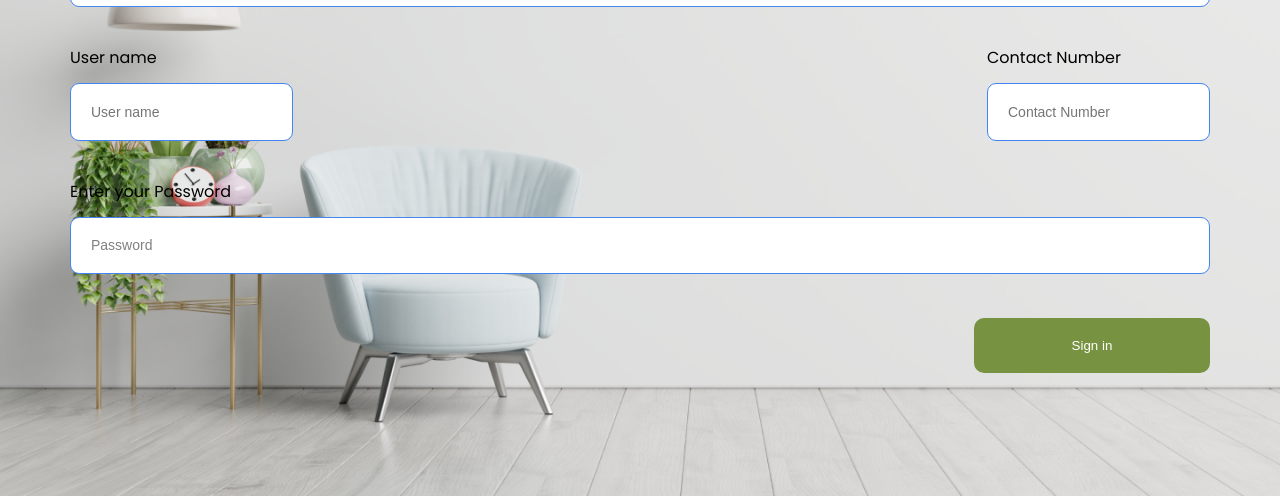
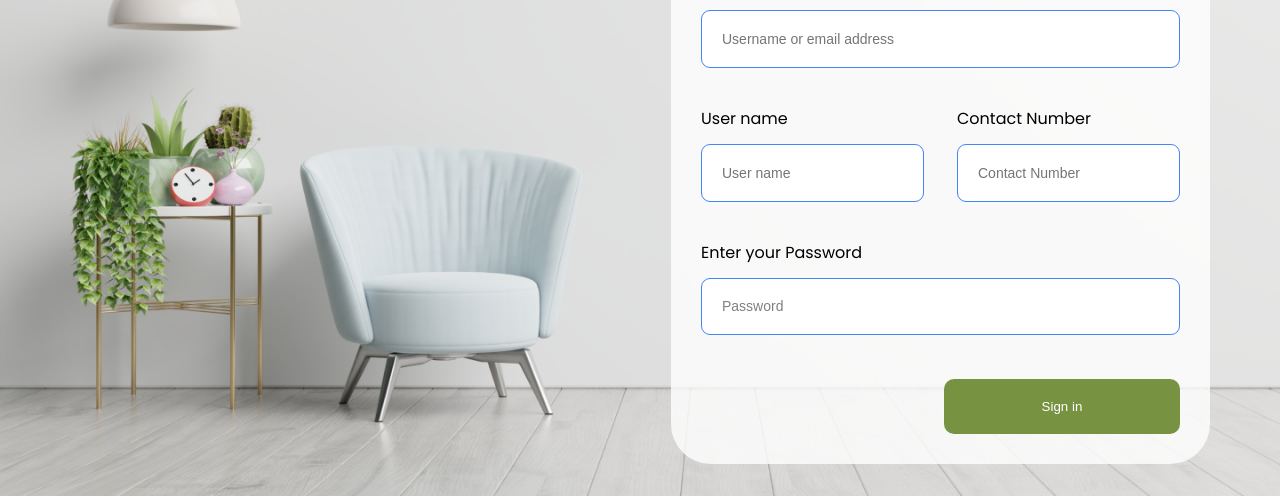
Before and after one commit to saadahmed18/5-Login, a plain HTML site: page register.html in a window 1280 px wide. Shown: the part 304-800 px from the top of the page. Drawn offline with Linux system fonts and the light colour scheme.

Commit message:
Edite:  Rename Section And Edite: Container Css

```diff
--- a/main.css
+++ b/main.css
@@ -49,13 +49,15 @@ header .container a {
   font-weight: 600;
   color: var(--black);
 }
-.login .container {
+.login .container,
+.register .container {
   display: flex;
   justify-content: flex-end;
   align-items: center;
   height: calc(100vh - 80px);
 }
-.login form {
+.login form,
+.register form {
   width: 539px;
   padding: 30px;
   border-radius: 40px;
```
